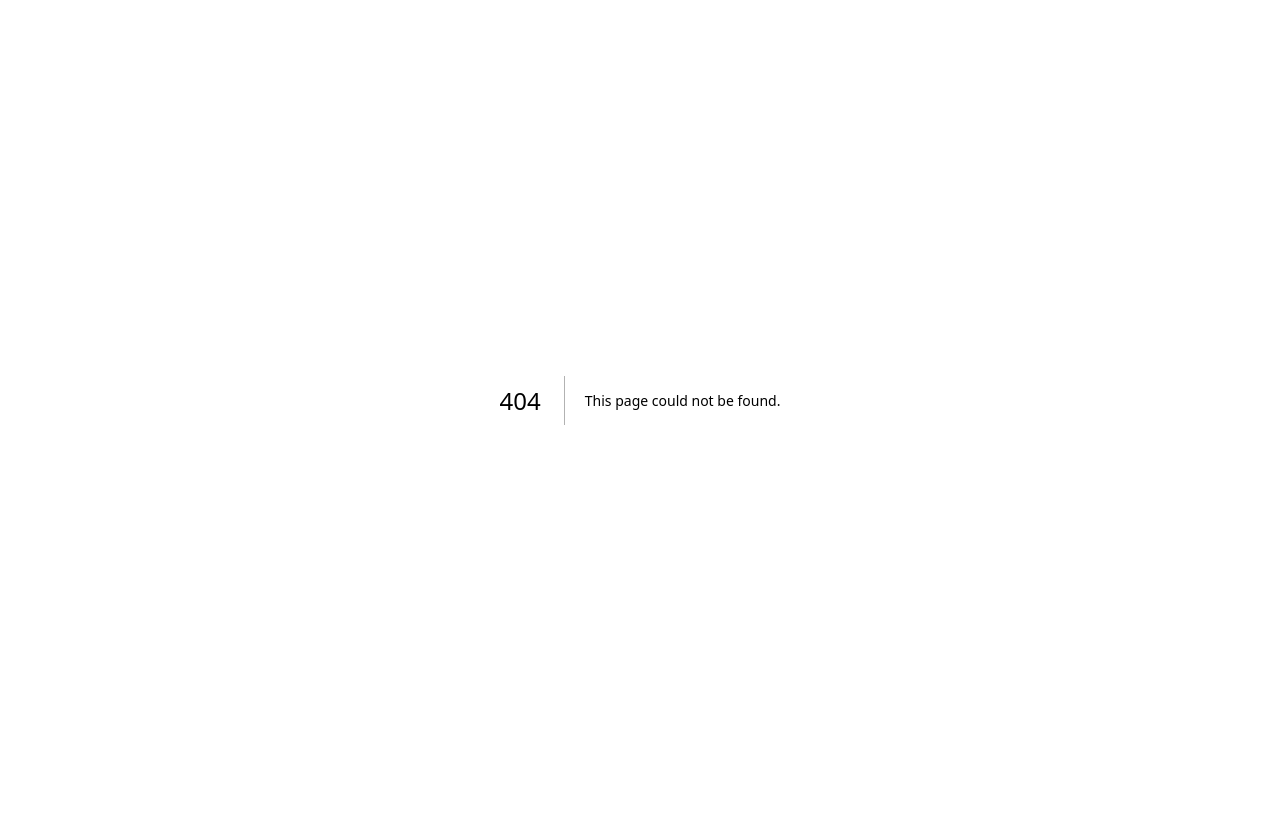
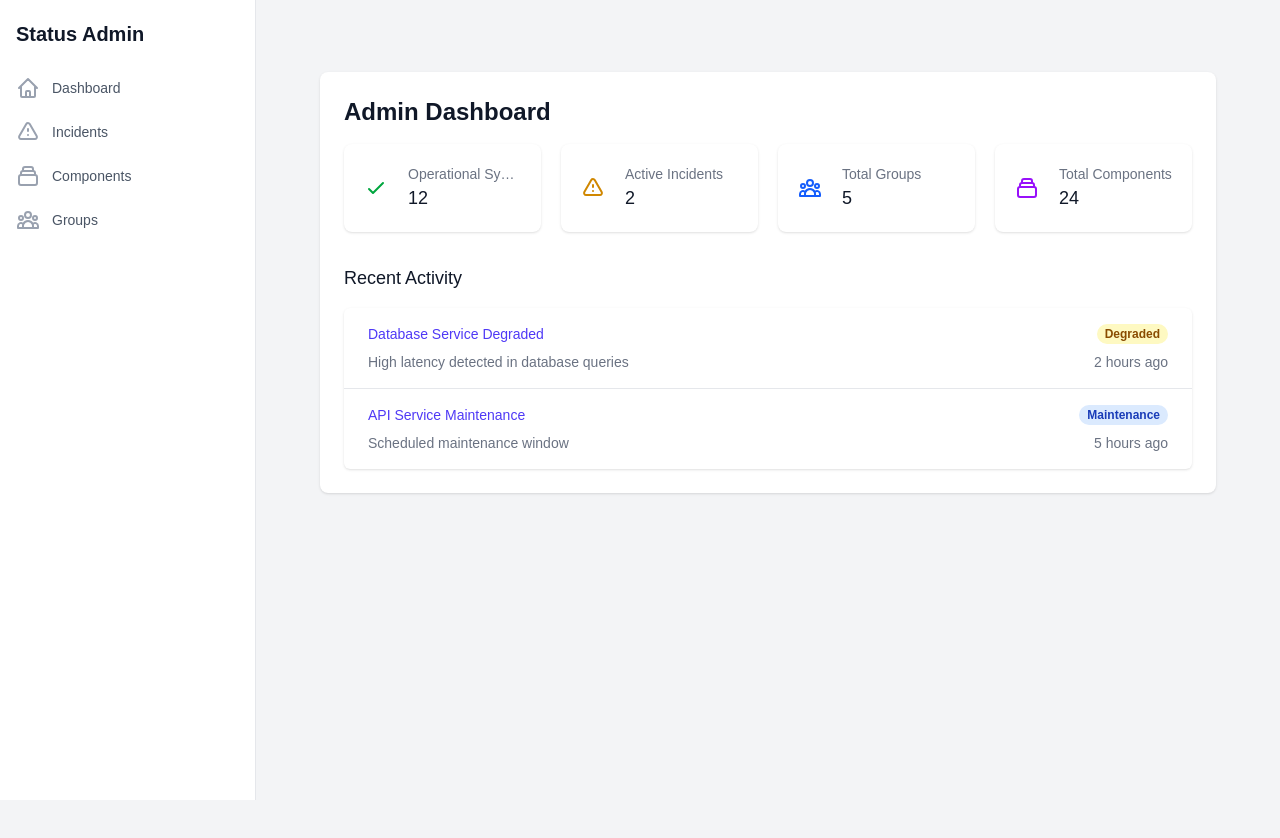
Before and after one commit to Codox/status-for-systems, a Next.js app: page /admin in a window 1280 px wide. Before the commit this address had no page. Shown: the top 838 px of the page. Before the commit the page ends 800 px from the top, so only its background shows below. Built offline with nearby package versions, Linux system fonts and the light colour scheme.

Commit message:
ADDED Basic admin section

```diff
--- a/src/app/admin/layout.tsx
+++ b/src/app/admin/layout.tsx
@@ -1,41 +1,61 @@
-import { headers } from 'next/headers';
+import Link from 'next/link';
 
-export default async function AdminLayout({
+const navigation = [
+  { name: 'Dashboard', href: '/admin', icon: 'M3 12l2-2m0 0l7-7 7 7M5 10v10a1 1 0 001 1h3m10-11l2 2m-2-2v10a1 1 0 01-1 1h-3m-6 0a1 1 0 001-1v-4a1 1 0 011-1h2a1 1 0 011 1v4a1 1 0 001 1m-6 0h6' },
+  { name: 'Incidents', href: '/admin/incidents', icon: 'M12 9v2m0 4h.01m-6.938 4h13.856c1.54 0 2.502-1.667 1.732-3L13.732 4c-.77-1.333-2.694-1.333-3.464 0L3.34 16c-.77 1.333.192 3 1.732 3z' },
+  { name: 'Components', href: '/admin/components', icon: 'M19 11H5m14 0a2 2 0 012 2v6a2 2 0 01-2 2H5a2 2 0 01-2-2v-6a2 2 0 012-2m14 0V9a2 2 0 00-2-2M5 11V9a2 2 0 012-2m0 0V5a2 2 0 012-2h6a2 2 0 012 2v2M7 7h10' },
+  { name: 'Groups', href: '/admin/groups', icon: 'M17 20h5v-2a3 3 0 00-5.356-1.857M17 20H7m10 0v-2c0-.656-.126-1.283-.356-1.857M7 20H2v-2a3 3 0 015.356-1.857M7 20v-2c0-.656.126-1.283.356-1.857m0 0a5.002 5.002 0 019.288 0M15 7a3 3 0 11-6 0 3 3 0 016 0zm6 3a2 2 0 11-4 0 2 2 0 014 0zM7 10a2 2 0 11-4 0 2 2 0 014 0z' },
+];
+
+export default function AdminLayout({
   children,
 }: {
   children: React.ReactNode;
 }) {
-  const headersList = await headers();
-  const authorization = headersList.get('authorization');
-
   return (
     <div className="min-h-screen bg-gray-100">
-      <div className="max-w-7xl mx-auto py-6 sm:px-6 lg:px-8">
-        <div className="px-4 py-6 sm:px-0">
-          <div className="bg-white shadow rounded-lg overflow-hidden">
-            <div className="px-4 py-5 sm:p-6 border-b border-gray-200">
-              <div className="flex items-center justify-between">
-                <div>
-                  <h1 className="text-2xl font-bold text-gray-900">
-                    Admin Dashboard
-                  </h1>
-                  <p className="mt-1 text-sm text-gray-500">
-                    Manage your system status and incidents
-                  </p>
-                </div>
-                {authorization && (
-                  <div className="flex items-center space-x-2">
-                    <span className="inline-flex items-center px-2.5 py-0.5 rounded-full text-xs font-medium bg-green-100 text-green-800">
-                      Authenticated
-                    </span>
-                  </div>
-                )}
+      <div className="flex">
+        {/* Sidebar */}
+        <div className="hidden md:flex md:w-64 md:flex-col md:fixed md:inset-y-0">
+          <div className="flex-1 flex flex-col min-h-0 bg-white border-r border-gray-200">
+            <div className="flex-1 flex flex-col pt-5 pb-4 overflow-y-auto">
+              <div className="flex items-center flex-shrink-0 px-4">
+                <h1 className="text-xl font-bold text-gray-900">Status Admin</h1>
+              </div>
+              <nav className="mt-5 flex-1 px-2 space-y-1">
+                {navigation.map((item) => (
+                  <Link
+                    key={item.name}
+                    href={item.href}
+                    className="group flex items-center px-2 py-2 text-sm font-medium rounded-md text-gray-600 hover:bg-gray-50 hover:text-gray-900"
+                  >
+                    <svg
+                      className="mr-3 h-6 w-6 text-gray-400 group-hover:text-gray-500"
+                      xmlns="http://www.w3.org/2000/svg"
+                      fill="none"
+                      viewBox="0 0 24 24"
+                      stroke="currentColor"
+                      aria-hidden="true"
+                    >
+                      <path strokeLinecap="round" strokeLinejoin="round" strokeWidth={2} d={item.icon} />
+                    </svg>
+                    {item.name}
+                  </Link>
+                ))}
+              </nav>
+            </div>
+          </div>
+        </div>
+
+        {/* Main content */}
+        <div className="md:pl-64 flex flex-col flex-1">
+          <main className="flex-1">
+            <div className="py-6">
+              <div className="max-w-7xl mx-auto px-4 sm:px-6 md:px-8">
+                {children}
               </div>
             </div>
-            <div className="px-4 py-5 sm:p-6">
-              {children}
-            </div>
-          </div>
+          </main>
         </div>
       </div>
     </div>
--- /dev/null
+++ b/src/app/admin/page.tsx
@@ -0,0 +1,153 @@
+export default function AdminDashboard() {
+  return (
+    <div className="min-h-screen bg-gray-100">
+      <div className="max-w-7xl mx-auto py-6 sm:px-6 lg:px-8">
+        <div className="px-4 py-6 sm:px-0">
+          <div className="bg-white shadow rounded-lg overflow-hidden">
+            <div className="px-4 py-5 sm:p-6">
+              <h1 className="text-2xl font-bold text-gray-900 mb-4">
+                Admin Dashboard
+              </h1>
+
+              {/* Quick Stats */}
+              <div className="grid grid-cols-1 gap-5 sm:grid-cols-2 lg:grid-cols-4">
+                <div className="bg-white overflow-hidden shadow rounded-lg">
+                  <div className="p-5">
+                    <div className="flex items-center">
+                      <div className="flex-shrink-0">
+                        <svg className="h-6 w-6 text-green-600" fill="none" viewBox="0 0 24 24" stroke="currentColor">
+                          <path strokeLinecap="round" strokeLinejoin="round" strokeWidth={2} d="M5 13l4 4L19 7" />
+                        </svg>
+                      </div>
+                      <div className="ml-5 w-0 flex-1">
+                        <dl>
+                          <dt className="text-sm font-medium text-gray-500 truncate">Operational Systems</dt>
+                          <dd className="text-lg font-medium text-gray-900">12</dd>
+                        </dl>
+                      </div>
+                    </div>
+                  </div>
+                </div>
+
+                <div className="bg-white overflow-hidden shadow rounded-lg">
+                  <div className="p-5">
+                    <div className="flex items-center">
+                      <div className="flex-shrink-0">
+                        <svg className="h-6 w-6 text-yellow-600" fill="none" viewBox="0 0 24 24" stroke="currentColor">
+                          <path strokeLinecap="round" strokeLinejoin="round" strokeWidth={2} d="M12 9v2m0 4h.01m-6.938 4h13.856c1.54 0 2.502-1.667 1.732-3L13.732 4c-.77-1.333-2.694-1.333-3.464 0L3.34 16c-.77 1.333.192 3 1.732 3z" />
+                        </svg>
+                      </div>
+                      <div className="ml-5 w-0 flex-1">
+                        <dl>
+                          <dt className="text-sm font-medium text-gray-500 truncate">Active Incidents</dt>
+                          <dd className="text-lg font-medium text-gray-900">2</dd>
+                        </dl>
+                      </div>
+                    </div>
+                  </div>
+                </div>
+
+                <div className="bg-white overflow-hidden shadow rounded-lg">
+                  <div className="p-5">
+                    <div className="flex items-center">
+                      <div className="flex-shrink-0">
+                        <svg className="h-6 w-6 text-blue-600" fill="none" viewBox="0 0 24 24" stroke="currentColor">
+                          <path strokeLinecap="round" strokeLinejoin="round" strokeWidth={2} d="M17 20h5v-2a3 3 0 00-5.356-1.857M17 20H7m10 0v-2c0-.656-.126-1.283-.356-1.857M7 20H2v-2a3 3 0 015.356-1.857M7 20v-2c0-.656.126-1.283.356-1.857m0 0a5.002 5.002 0 019.288 0M15 7a3 3 0 11-6 0 3 3 0 016 0zm6 3a2 2 0 11-4 0 2 2 0 014 0zM7 10a2 2 0 11-4 0 2 2 0 014 0z" />
+                        </svg>
+                      </div>
+                      <div className="ml-5 w-0 flex-1">
+                        <dl>
+                          <dt className="text-sm font-medium text-gray-500 truncate">Total Groups</dt>
+                          <dd className="text-lg font-medium text-gray-900">5</dd>
+                        </dl>
+                      </div>
+                    </div>
+                  </div>
+                </div>
+
+                <div className="bg-white overflow-hidden shadow rounded-lg">
+                  <div className="p-5">
+                    <div className="flex items-center">
+                      <div className="flex-shrink-0">
+                        <svg className="h-6 w-6 text-purple-600" fill="none" viewBox="0 0 24 24" stroke="currentColor">
+                          <path strokeLinecap="round" strokeLinejoin="round" strokeWidth={2} d="M19 11H5m14 0a2 2 0 012 2v6a2 2 0 01-2 2H5a2 2 0 01-2-2v-6a2 2 0 012-2m14 0V9a2 2 0 00-2-2M5 11V9a2 2 0 012-2m0 0V5a2 2 0 012-2h6a2 2 0 012 2v2M7 7h10" />
+                        </svg>
+                      </div>
+                      <div className="ml-5 w-0 flex-1">
+                        <dl>
+                          <dt className="text-sm font-medium text-gray-500 truncate">Total Components</dt>
+                          <dd className="text-lg font-medium text-gray-900">24</dd>
+                        </dl>
+                      </div>
+                    </div>
+                  </div>
+                </div>
+              </div>
+
+              {/* Recent Activity */}
+              <div className="mt-8">
+                <h2 className="text-lg font-medium text-gray-900">Recent Activity</h2>
+                <div className="mt-4 bg-white shadow overflow-hidden sm:rounded-md">
+                  <ul role="list" className="divide-y divide-gray-200">
+                    <li>
+                      <div className="px-4 py-4 sm:px-6">
+                        <div className="flex items-center justify-between">
+                          <p className="text-sm font-medium text-indigo-600 truncate">
+                            Database Service Degraded
+                          </p>
+                          <div className="ml-2 flex-shrink-0 flex">
+                            <p className="px-2 inline-flex text-xs leading-5 font-semibold rounded-full bg-yellow-100 text-yellow-800">
+                              Degraded
+                            </p>
+                          </div>
+                        </div>
+                        <div className="mt-2 sm:flex sm:justify-between">
+                          <div className="sm:flex">
+                            <p className="flex items-center text-sm text-gray-500">
+                              High latency detected in database queries
+                            </p>
+                          </div>
+                          <div className="mt-2 flex items-center text-sm text-gray-500 sm:mt-0">
+                            <p>
+                              2 hours ago
+                            </p>
+                          </div>
+                        </div>
+                      </div>
+                    </li>
+                    <li>
+                      <div className="px-4 py-4 sm:px-6">
+                        <div className="flex items-center justify-between">
+                          <p className="text-sm font-medium text-indigo-600 truncate">
+                            API Service Maintenance
+                          </p>
+                          <div className="ml-2 flex-shrink-0 flex">
+                            <p className="px-2 inline-flex text-xs leading-5 font-semibold rounded-full bg-blue-100 text-blue-800">
+                              Maintenance
+                            </p>
+                          </div>
+                        </div>
+                        <div className="mt-2 sm:flex sm:justify-between">
+                          <div className="sm:flex">
+                            <p className="flex items-center text-sm text-gray-500">
+                              Scheduled maintenance window
+                            </p>
+                          </div>
+                          <div className="mt-2 flex items-center text-sm text-gray-500 sm:mt-0">
+                            <p>
+                              5 hours ago
+                            </p>
+                          </div>
+                        </div>
+                      </div>
+                    </li>
+                  </ul>
+                </div>
+              </div>
+            </div>
+          </div>
+        </div>
+      </div>
+    </div>
+  );
+}
```
